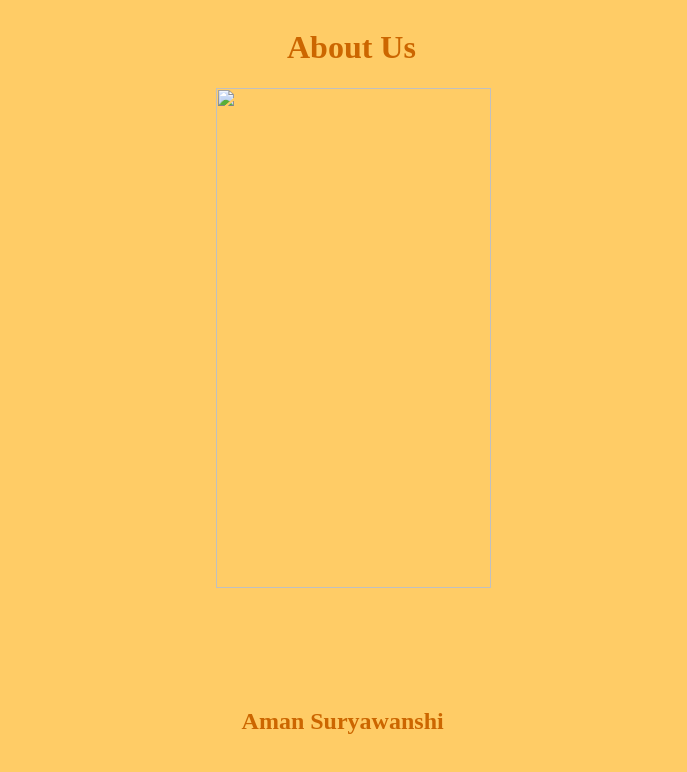
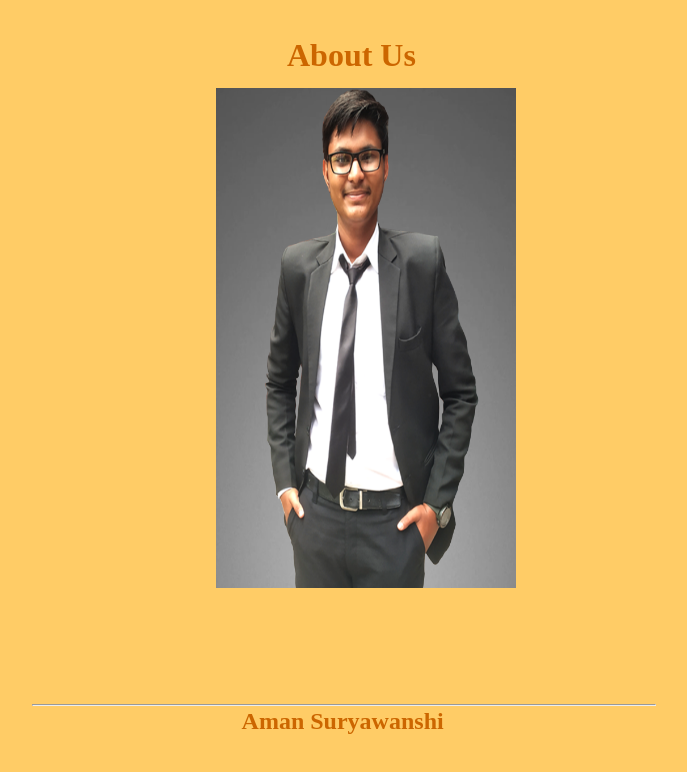
Before and after one commit to amansuryawanshi/Blood-Donation-Website-Project, a plain HTML site: page aboutus.html in a window 1280 px wide. Shown: the whole page, without its empty margins (296-983 px from the left). Drawn offline with Linux system fonts and the light colour scheme.

Commit message:
Add files via upload

```diff
--- a/aboutus.html
+++ b/aboutus.html
@@ -4,14 +4,11 @@
 	<title>about us</title>
 	<link rel="stylesheet" type="text/css" href="aboutus.css">
 </head>
-<body><h1>About Us</h1>
-<img src="pp.jfif" width="275" height="500" style="position: absolute; left:40%; top: 11%">
-
-
+<body><h1 style="position:absolute; left:45%;top:2%">About Us</h1>
+<img src="abc.png" width="300" height="500" style="position: absolute; left:40%; top: 11%">
 
 <h2>Aman Suryawanshi</h2>
 
-
-
+	<hr>
 </body>
 </html>
```
Also changed, not shown: abc.png (added).
